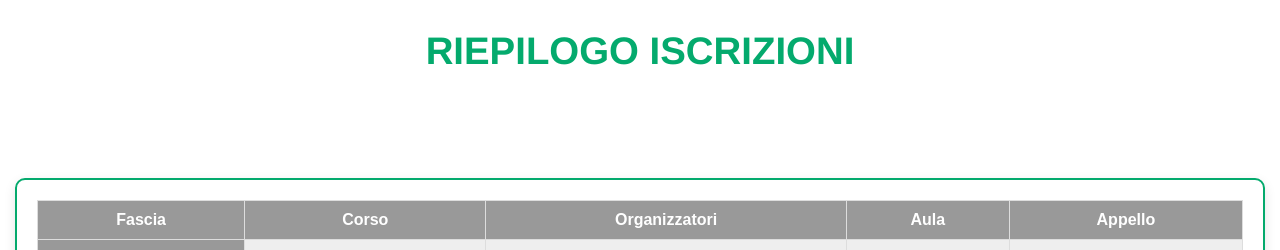
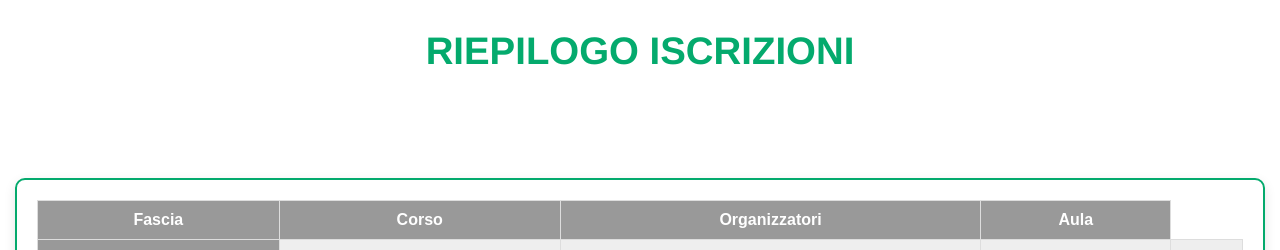
Before and after one commit to OgradL/cogestione-lussana, a Flask app: template templates/profile.html in a window 1280 px wide. Shown: the part 212-462 px from the top of the page. Run offline with Flask 3, Linux system fonts and the light colour scheme; the template is opened without the code that fills it, so the values that code supplies are empty.

Commit message:
removed appello

```diff
--- a/main.py
+++ b/main.py
@@ -715,6 +715,7 @@ def info_corso(id_corso):
 @app.route("/appello/<id_corso>", methods=["GET", "POST"])
 @login_required
 def appello(id_corso):
+    return redirect(url_for("home"))
     id_corso = int(id_corso)
 
     corso = db.session.scalars(db.select(database.corso).where(database.corso.id == id_corso)).first()
--- a/templates/profile.html
+++ b/templates/profile.html
@@ -12,7 +12,7 @@
 				<th> Corso </th>
 				<th> Organizzatori </th>
 				<th> Aula </th>
-				<th> Appello </th>
+				<!-- <th> Appello </th> -->
 			</tr>
 			{% for i in range(1, 6) %}
 				<tr>
@@ -22,14 +22,14 @@
 							<th> <a class="iscriviti" href="{{ url_for("info_corso", id_corso=corsi[i]["id"]) }}"> {{ corsi[i]["titolo"] }} </a> </th>
 							<th> {{ corsi[i]["organizzatori"] }} </th>
 							<th> {{ corsi[i]["aula"] }} </th>
-							<th>
+							<!-- <th>
 								<a class="iscriviti" href="{{url_for("appello", id_corso=corsi[i]["id"])}}"> APPELLO CORSO </a>
-							</th>
+							</th> -->
 						{% else %}
 							<th> <a class="iscriviti" href="{{ url_for("info_corso", id_corso=corsi[i]["id"]) }}"> {{ corsi[i]["titolo"] }} </a> </th>
 							<th> {{ corsi[i]["organizzatori"] }} </th>
 							<th> {{ corsi[i]["aula"] }} </th>
-							<th> Non organizzi questo corso </th>
+							<!-- <th> Non organizzi questo corso </th> -->
 						{% endif %}
 					{% else %}
 						<th> <a class="iscriviti" href="/lista-corsi/{{i}}"> Iscriviti! </a> </th>
```
